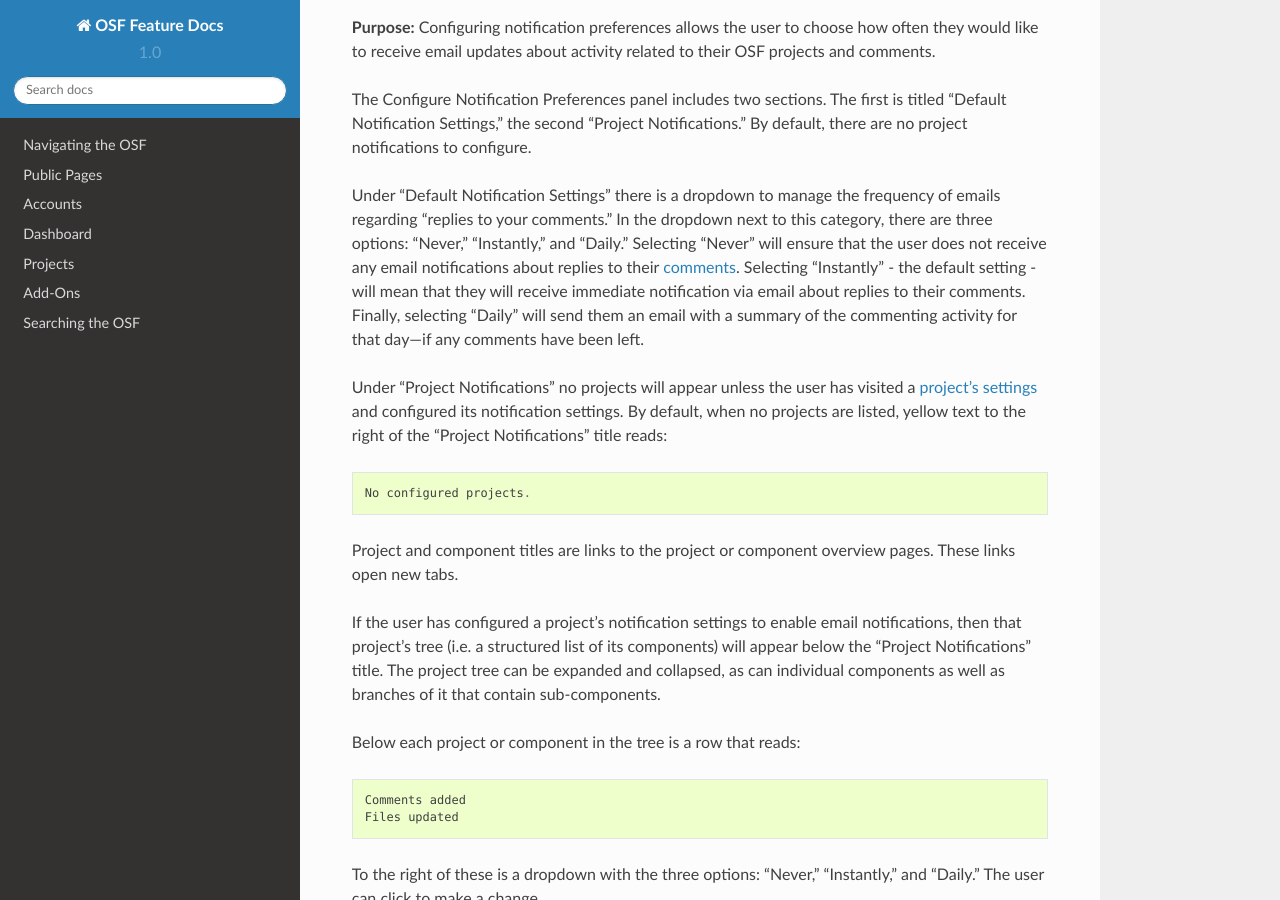
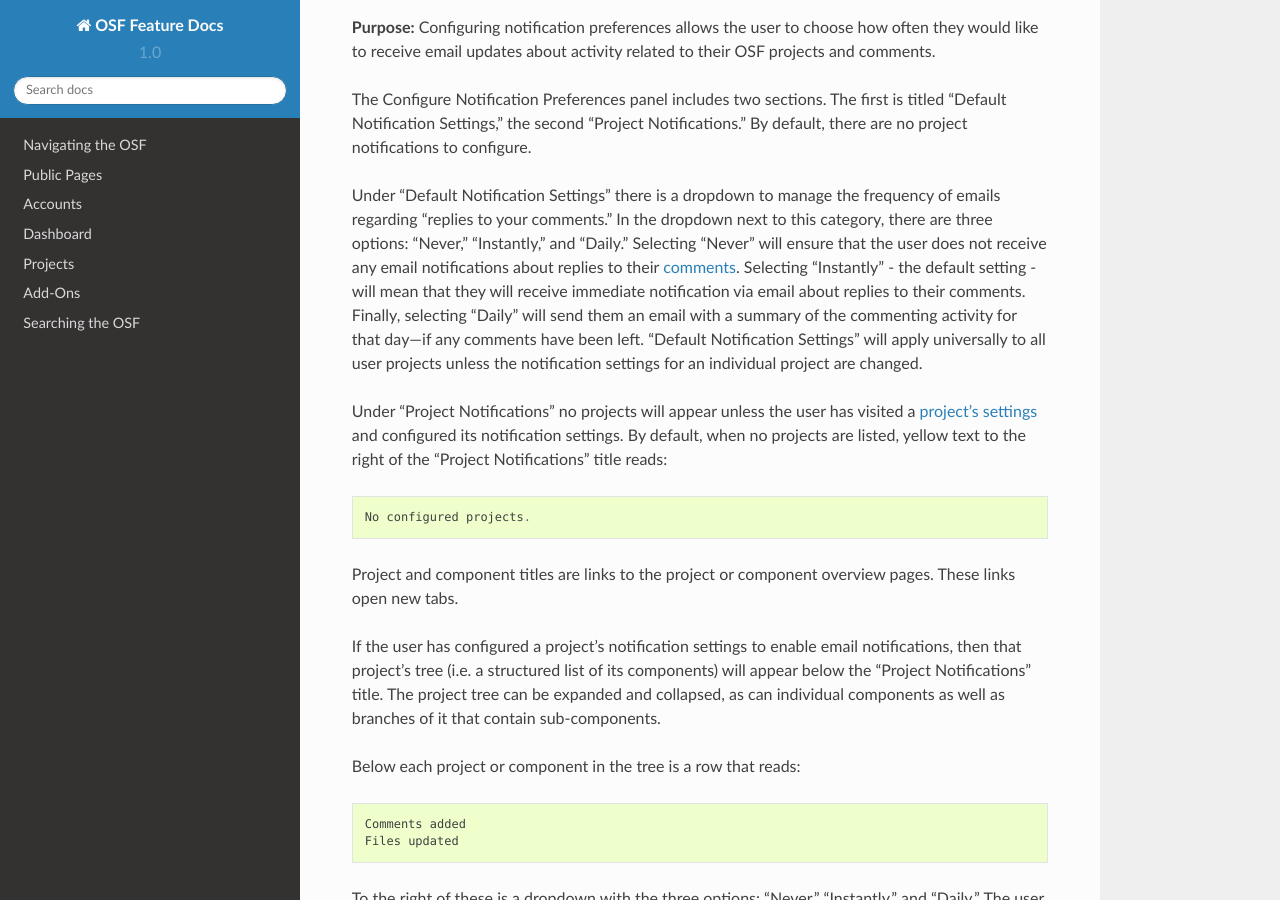
Before and after one commit to CenterForOpenScience/OSFDocs, a Sphinx documentation site: the page built from docs/accounts/user_notification.rst, in a window 1280 px wide and 900 px high, scrolled down 1149 px. Built offline with Sphinx 7.4.7 and the Read the Docs theme 2.0.0, drawn with Linux system fonts in a browser that asks for light colours.

Commit message:
OSF-5748
User Global Settings for Notifications

```diff
--- a/docs/accounts/user_notification.rst
+++ b/docs/accounts/user_notification.rst
@@ -50,7 +50,7 @@
 ensure that the user does not receive any email notifications about replies to their
 :ref:`comments <commenting>`. Selecting "Instantly" - the default setting - will mean that they will receive immediate notification via
 email about replies to their comments. Finally, selecting "Daily" will send them an email with a summary of the commenting
-activity for that day—if any comments have been left.
+activity for that day—if any comments have been left. "Default Notification Settings" will apply universally to all user projects unless the notification settings for an individual project are changed.
 
 Under "Project Notifications" no projects will appear unless the user has visited a :ref:`project's settings <project-settings>`
 and configured its notification settings. By default, when no projects are listed, yellow text to the right of the "Project Notifications"
```
